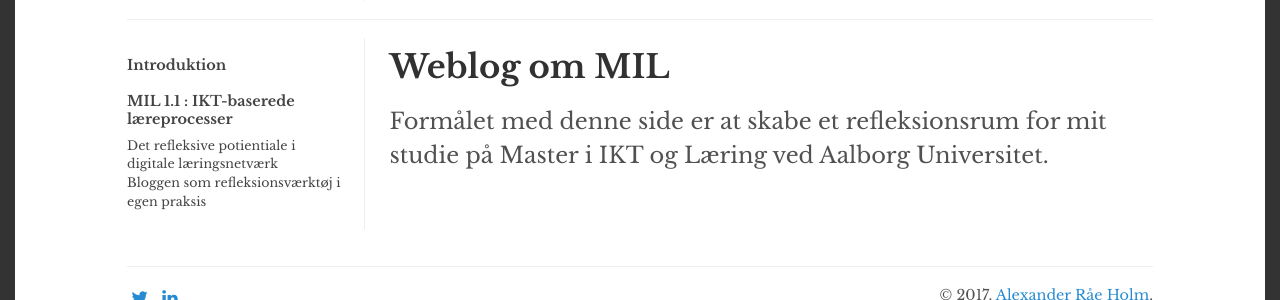
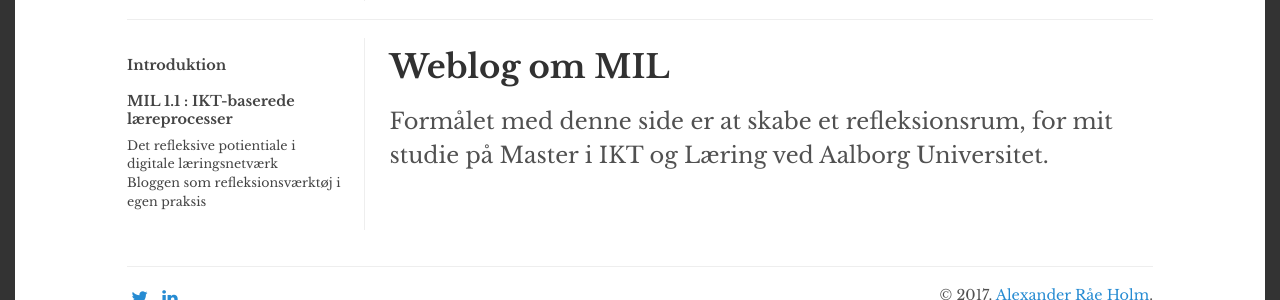
Before and after one commit to alexanderrae/educational-blogging, a Jekyll site: the page built from index.html, in a window 1280 px wide. Shown: the part 136-436 px from the top of the page. Built offline with Jekyll 4.4.1, drawn with Linux system fonts in a browser that asks for light colours; the list of posts is cut into pages by our own code.

Commit message:
Update index.html

```diff
--- a/index.html
+++ b/index.html
@@ -5,5 +5,5 @@ layout: default
 
 <article class="intro">
   <h1>Weblog om MIL</h1>
-  <p class="lead">Formålet med denne side er at skabe et refleksionsrum for mit studie på Master i IKT og Læring ved Aalborg Universitet.
+  <p class="lead">Formålet med denne side er at skabe et refleksionsrum, for mit studie på Master i IKT og Læring ved Aalborg Universitet.
 </article>
```
